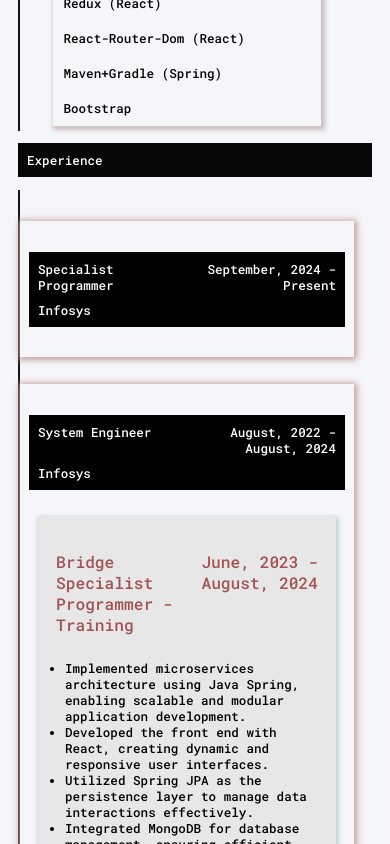
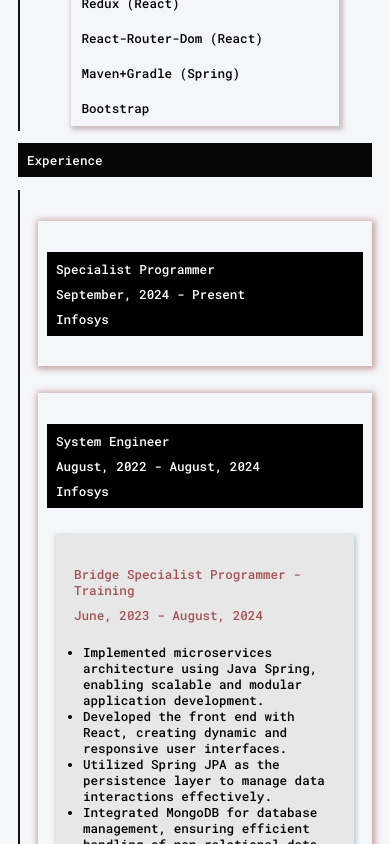
Before and after one commit to arihant225/myportfolio, a React (Create React App) app: page / in a window 390 px wide. Shown: the part 2503-3347 px from the top of the page. Built offline with nearby package versions, Linux system fonts and the light colour scheme; a web font is replaced by a local one.

Commit message:
fix for experience

```diff
--- a/src/index.css
+++ b/src/index.css
@@ -15,41 +15,51 @@
   font-style: normal;
   font-size: 14px;
 }
+
 code {
   font-family: source-code-pro, Menlo, Monaco, Consolas, 'Courier New',
     monospace;
 }
 
-body{
+body {
   background-color: #f5f6fa;
   zoom: 90%;
 }
 
-.backdrop{
+.backdrop {
   position: fixed;
-  top:0px;
+  top: 0px;
   bottom: 0px;
   left: 0px;
   right: 0px;
-  background-color: rgba(0,0,0,0.9);
+  background-color: rgba(0, 0, 0, 0.9);
   z-index: 9;
 }
 
-.render{
+.render {
   margin-top: 140px;
 
 
 }
-.main-container{
+
+.main-container {
   padding: 20px;
 }
 
 @media screen and (max-width:500px) {
-  body{
-    scale:1;
+  body {
+    scale: 1;
   }
-  .tech-img{
+
+  .tech-img {
     scale: 0.5;
   }
 
+  .summary>div>p:nth-child(1) {
+
+    display: grid;
+    grid-template-columns: 100%;
+
+  }
+
 }
--- a/src/styles/Experience.css
+++ b/src/styles/Experience.css
@@ -1,6 +1,6 @@
 ul {
    border-left: 3px solid rgb(22, 21, 21);
-   padding: 5px 20px 5px 0px;
+   padding: 5px 0px 5px 20px;
 }
 
 .skills-table {
@@ -99,3 +99,36 @@
    font-weight: 500;
    font-style: normal;
 }
+@media screen and (max-width:500px) {
+   body {
+     scale: 1;
+   }
+
+   .tech-img {
+     scale: 0.5;
+   }
+
+   .summary>div>p:nth-child(1) {
+
+     display: grid;
+     grid-template-columns: 100%;
+     font-size: 14px;
+     grid-row-gap: 10px;
+   }
+   .summary>div>p:nth-child(1)>span:nth-child(2) {
+      text-align: left;
+
+   }
+
+
+.exp-items>p:nth-child(1) {
+font-size: 14px;
+   grid-template-columns: 100%;
+   grid-row-gap: 10px;
+}
+
+.exp-items>p:nth-child(1)>span:nth-child(2) {
+   text-align: left;
+}
+
+ }
```
Also changed, not shown: src/styles/Portfolio.css (line endings or trailing spaces).
